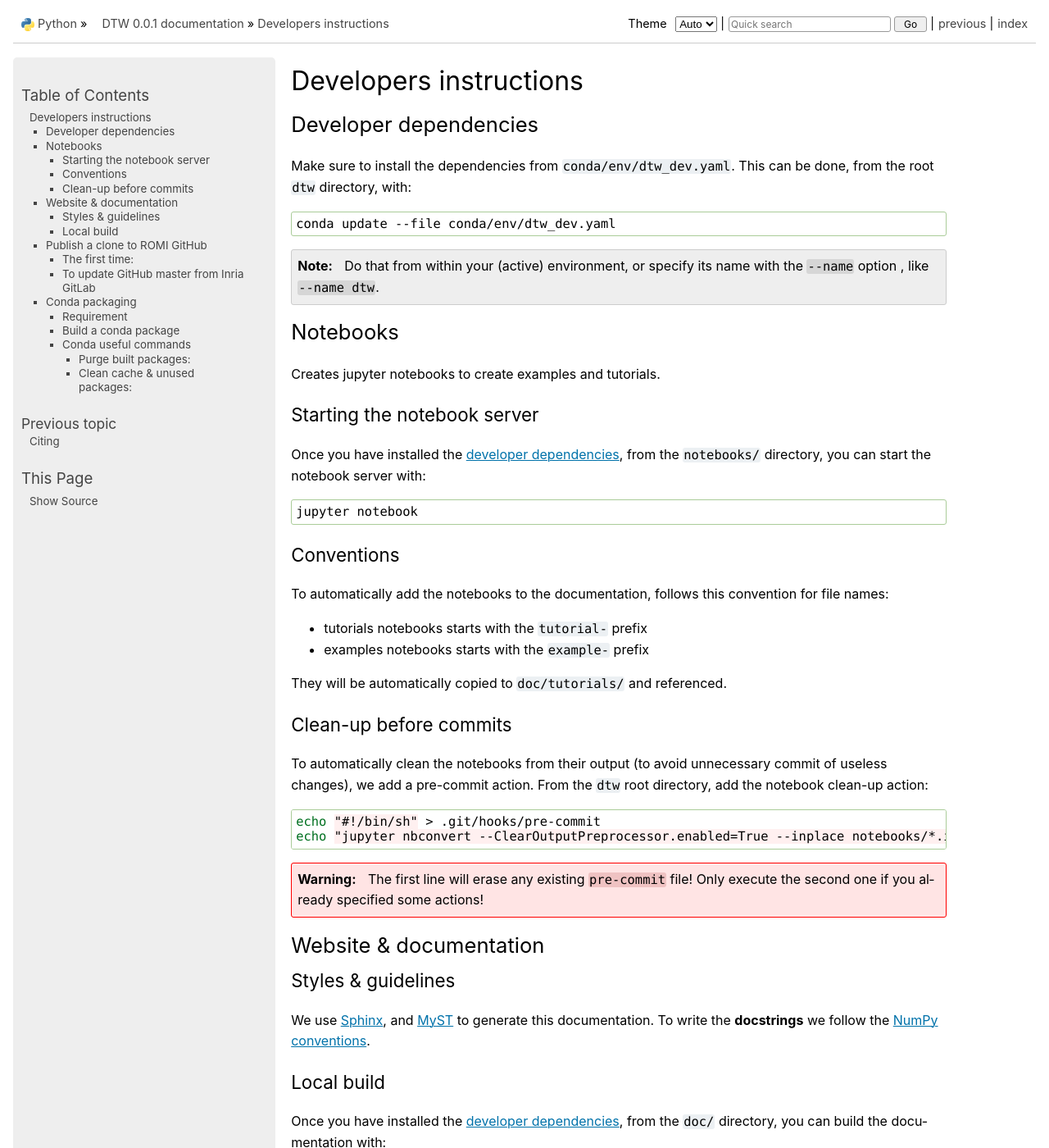
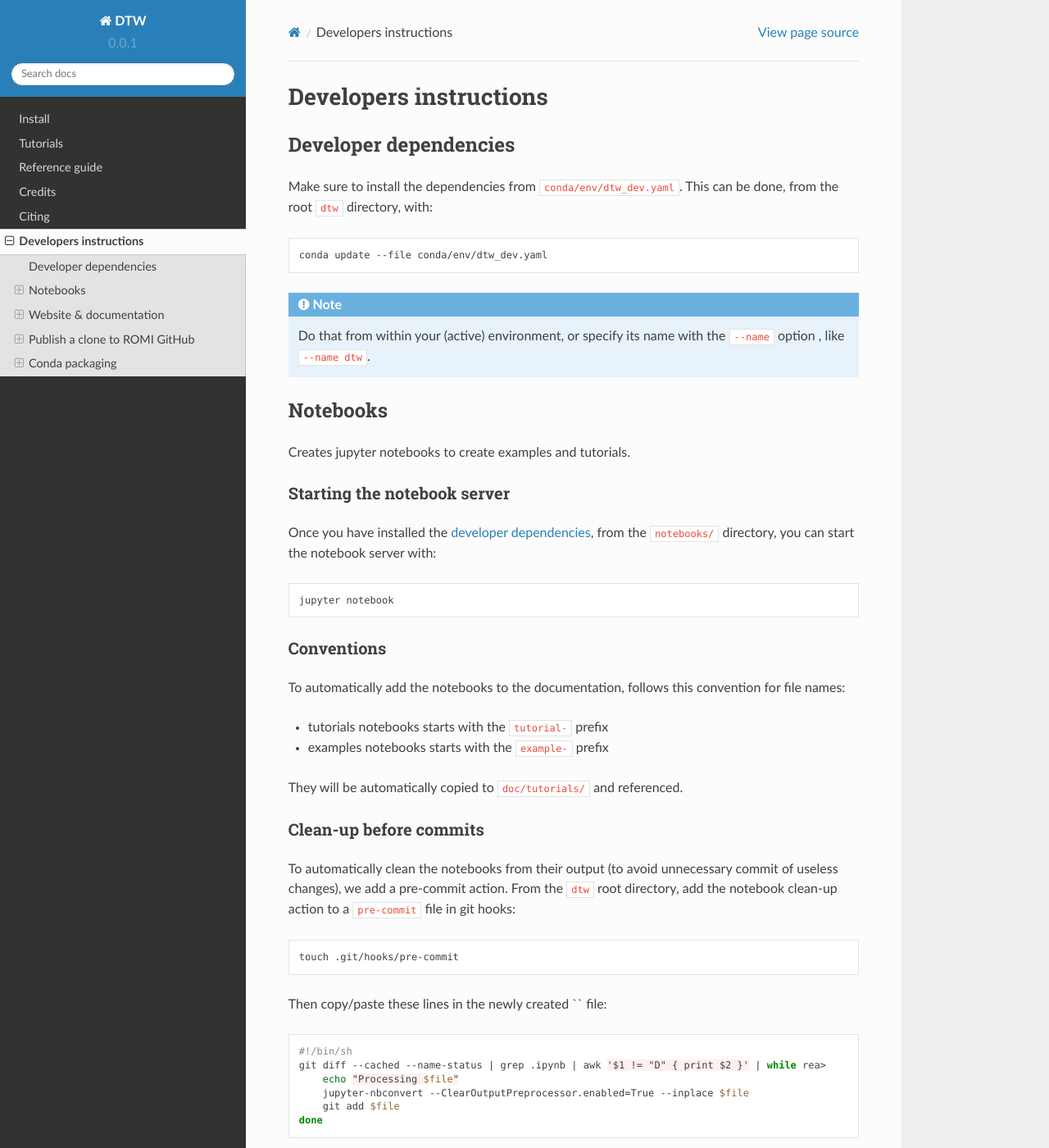
Before and after one commit to romi/dtw, a Sphinx documentation site: the page built from doc/source/developers.md, in a window 1280 px wide and 1400 px high. Shown: the whole window at 82% size. Built offline with Sphinx 7.4.7 and the Read the Docs theme 2.0.0, drawn with Linux system fonts in a browser that asks for light colours; comment, search, counter and statistics services are not loaded; the version number is read from the project's files by our own code; some of the changed text lies outside the part shown.

Commit message:
Change sphinx theme and build command in CI job

````diff
--- a/doc/source/conf.py
+++ b/doc/source/conf.py
@@ -154,7 +154,7 @@ intersphinx_mapping = {'python': ('https://docs.python.org/3', None),
 # The theme to use for HTML and HTML Help pages.  See the documentation for
 # a list of builtin themes.
 #
-html_theme = 'python_docs_theme'
+html_theme = 'sphinx_rtd_theme'
 
 # Add any paths that contain custom static files (such as style sheets) here,
 # relative to this directory. They are copied after the builtin static files,
--- a/doc/source/developers.md
+++ b/doc/source/developers.md
@@ -30,14 +30,24 @@ They will be automatically copied to `doc/tutorials/` and referenced.
 
 ### Clean-up before commits
 To automatically clean the notebooks from their output (to avoid unnecessary commit of useless changes), we add a pre-commit action.
-From the `dtw` root directory, add the notebook clean-up action:
-```bash
-echo "#!/bin/sh" > .git/hooks/pre-commit
-echo "jupyter nbconvert --ClearOutputPreprocessor.enabled=True --inplace notebooks/*.ipynb" >> .git/hooks/pre-commit
+From the `dtw` root directory, add the notebook clean-up action to a `pre-commit` file in git hooks:
+```shell
+touch .git/hooks/pre-commit
+```
+Then copy/paste these lines in the newly created `` file:
+```shell
+#!/bin/sh
+git diff --cached --name-status | grep .ipynb | awk '$1 != "D" { print $2 }' | while rea>
+    echo "Processing $file"
+    jupyter-nbconvert --ClearOutputPreprocessor.enabled=True --inplace $file
+    git add $file
+done
 ```
 :::{warning}
-The first line will erase any existing `pre-commit` file!
-Only execute the second one if you already specified some actions!
+To work, these lines obviously require `jupyter-nbconvert` to be installed!
+:::
+:::{information}
+These lines will look for staged notebooks and clean them before staging them again!
 :::
 
 
````
Also changed, not shown: other parts of doc/source/developers.md (+3 -2 lines), doc/source/reference/autodoc_cli.md (+1 -1 lines), .gitlab-ci.yml, 1 other file.
